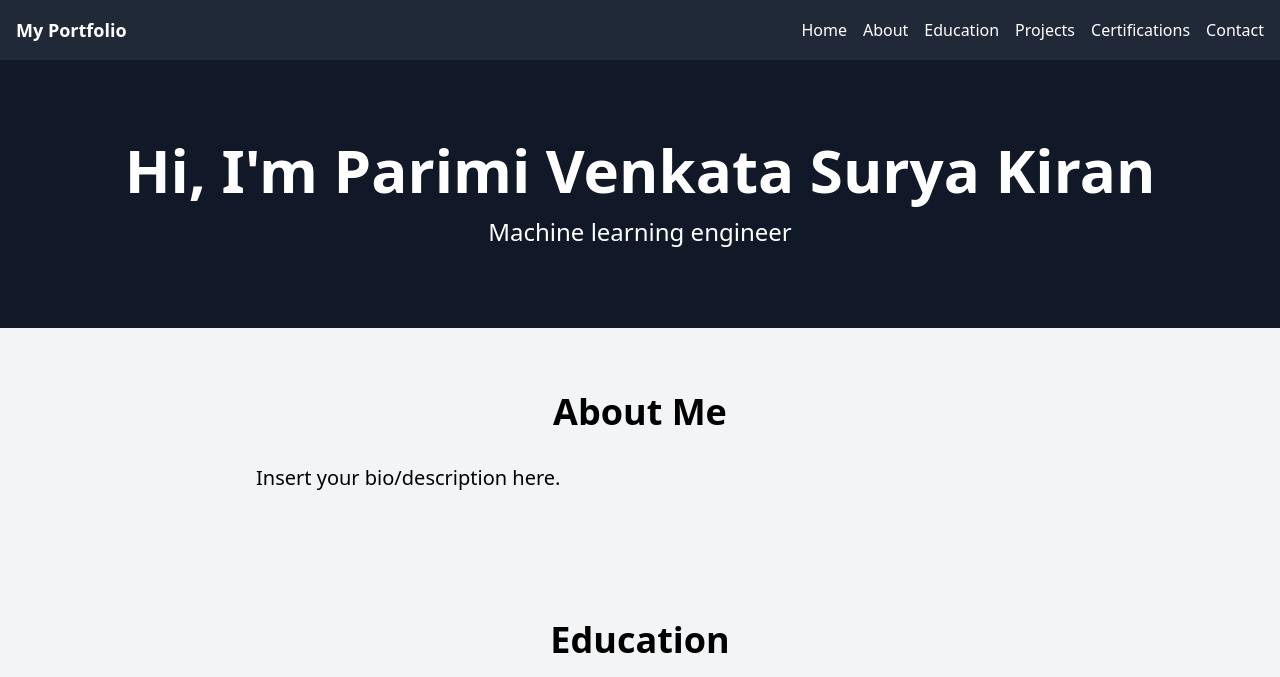
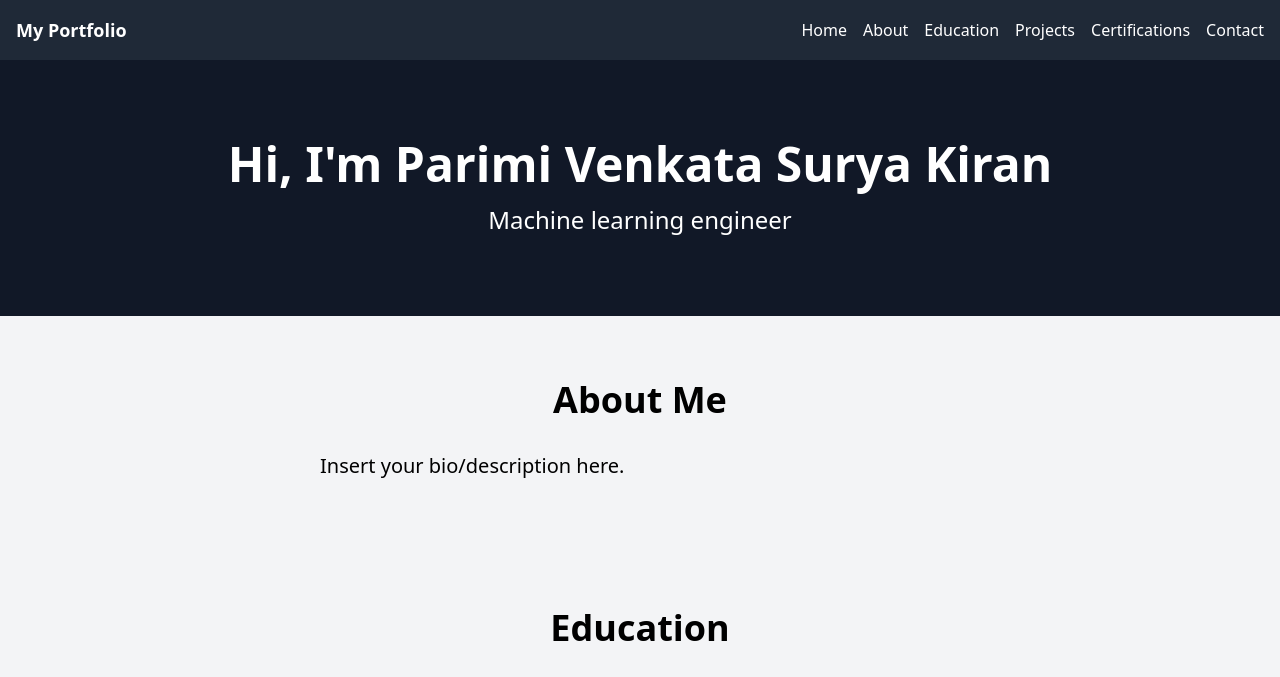
Before and after one commit to kiran2203/portfolio, a plain HTML site: page index.html in a window 1280 px wide. Shown: the top 677 px of the page. Drawn offline with nearby package versions, Linux system fonts and the light colour scheme.

Commit message:
added media queries

```diff
--- a/index.html
+++ b/index.html
@@ -12,6 +12,35 @@
     <!-- Custom CSS -->
     <style>
         /* Add your custom styles here */
+        @media (min-width: 640px) {
+            /* Adjust styles for screens larger than or equal to 640px */
+            .hero-text {
+                font-size: 2rem;
+            }
+            .about-text {
+                max-width: 30rem;
+            }
+        }
+
+        @media (min-width: 768px) {
+            /* Adjust styles for screens larger than or equal to 768px */
+            .hero-text {
+                font-size: 2.5rem;
+            }
+            .about-text {
+                max-width: 35rem;
+            }
+        }
+
+        @media (min-width: 1024px) {
+            /* Adjust styles for screens larger than or equal to 1024px */
+            .hero-text {
+                font-size: 3rem;
+            }
+            .about-text {
+                max-width: 40rem;
+            }
+        }
     </style>
 </head>
 
@@ -34,7 +63,7 @@
     <!-- Hero Section -->
     <section class="py-20 bg-gray-900 text-white">
         <div class="container mx-auto text-center">
-            <h1 class="text-4xl md:text-5xl lg:text-6xl font-bold mb-4">Hi, I'm Parimi Venkata Surya Kiran</h1>
+            <h1 class="text-4xl md:text-5xl lg:text-6xl font-bold mb-4 hero-text">Hi, I'm Parimi Venkata Surya Kiran</h1>
             <p class="text-lg md:text-xl lg:text-2xl">Machine learning engineer</p>
         </div>
     </section>
@@ -43,7 +72,7 @@
     <section id="about" class="py-16">
         <div class="container mx-auto">
             <h2 class="text-3xl lg:text-4xl font-bold mb-8 text-center">About Me</h2>
-            <p class="text-lg lg:text-xl max-w-3xl mx-auto">Insert your bio/description here.</p>
+            <p class="text-lg lg:text-xl max-w-3xl mx-auto about-text">Insert your bio/description here.</p>
         </div>
     </section>
 
```
